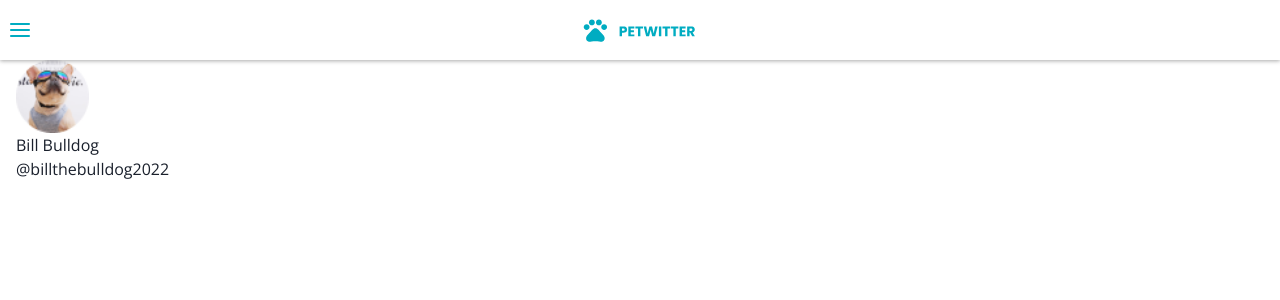
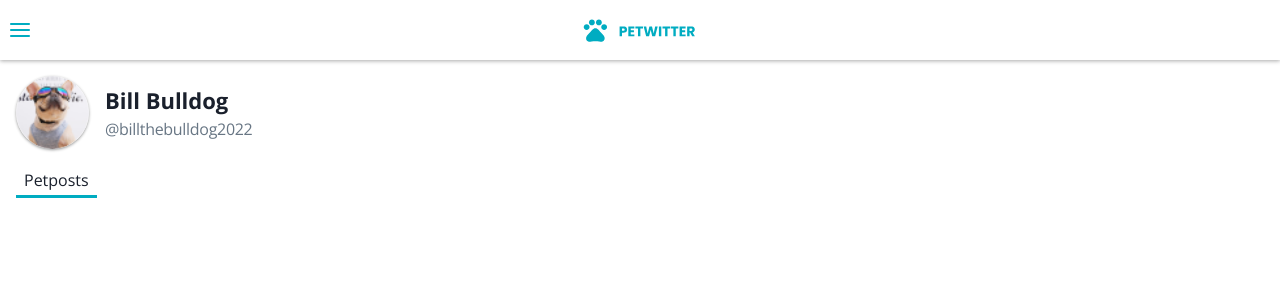
Before and after one commit to vinivasq/petweet-frontend, a React (Create React App) app: page /profile in a window 1280 px wide. Shown: the top 300 px of the page. Built offline with nearby package versions, Linux system fonts and the light colour scheme; no server answers.

Commit message:
informações do perfil

```diff
--- /dev/null
+++ b/src/components/ProfileBio.js
@@ -0,0 +1,43 @@
+import { Box, Image } from "@chakra-ui/react";
+import ProfilePic from "../assets/images/doggos/userpic.png";
+import React from "react";
+import Text from "./Text";
+
+const ProfileBio = () => {
+  return (
+    <Box>
+      <Box
+        display="flex"
+        alignItems="center"
+        justifyContent="flex-start"
+        gap="1rem"
+        padding="1rem 0"
+      >
+        <Image
+          src={ProfilePic}
+          alt="foto de perfil"
+          boxSize={73}
+          boxShadow="0px 1px 3px #0000006b"
+          borderRadius="full"
+        />
+        <Box width="">
+          <Text as="h1" fontSize="1.375rem" fontWeight="700">
+            Bill Bulldog
+          </Text>
+          <Text letterSpacing="-0.3px" color="#687684">
+            @billthebulldog2022
+          </Text>
+        </Box>
+      </Box>
+      <Text
+        width="min"
+        padding="0.175rem 0.5rem"
+        borderBottom="3px solid #00ACC1"
+      >
+        Petposts
+      </Text>
+    </Box>
+  );
+};
+
+export default ProfileBio;
--- a/src/routes/Profile.js
+++ b/src/routes/Profile.js
@@ -1,21 +1,13 @@
 import React from "react";
 import Navbar from "../components/Navbar";
-import Text from "../components/Text";
-import ProfilePic from "../assets/images/doggos/userpic.png";
-import { Box, Image } from "@chakra-ui/react";
+import ProfileBio from "../components/ProfileBio";
 
 const Profile = () => {
   return (
     <>
-      <Navbar />
       <header>
-        <Box>
-          <Image src={ProfilePic} alt="foto de perfil" boxSize={73} />
-          <Box>
-            <Text as="h1">Bill Bulldog</Text>
-            <Text>@billthebulldog2022</Text>
-          </Box>
-        </Box>
+        <Navbar />
+        <ProfileBio />
       </header>
     </>
   );
```
